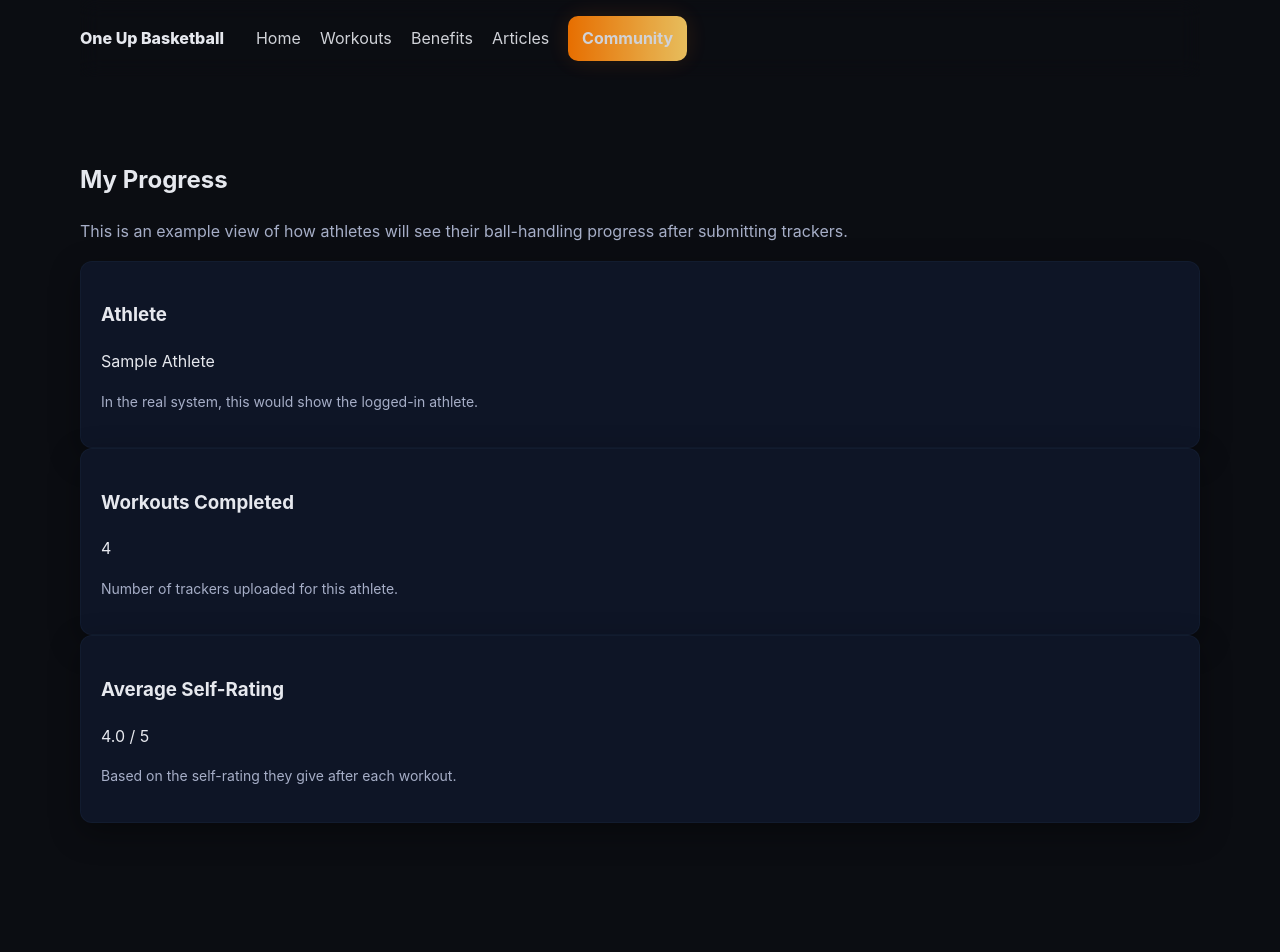
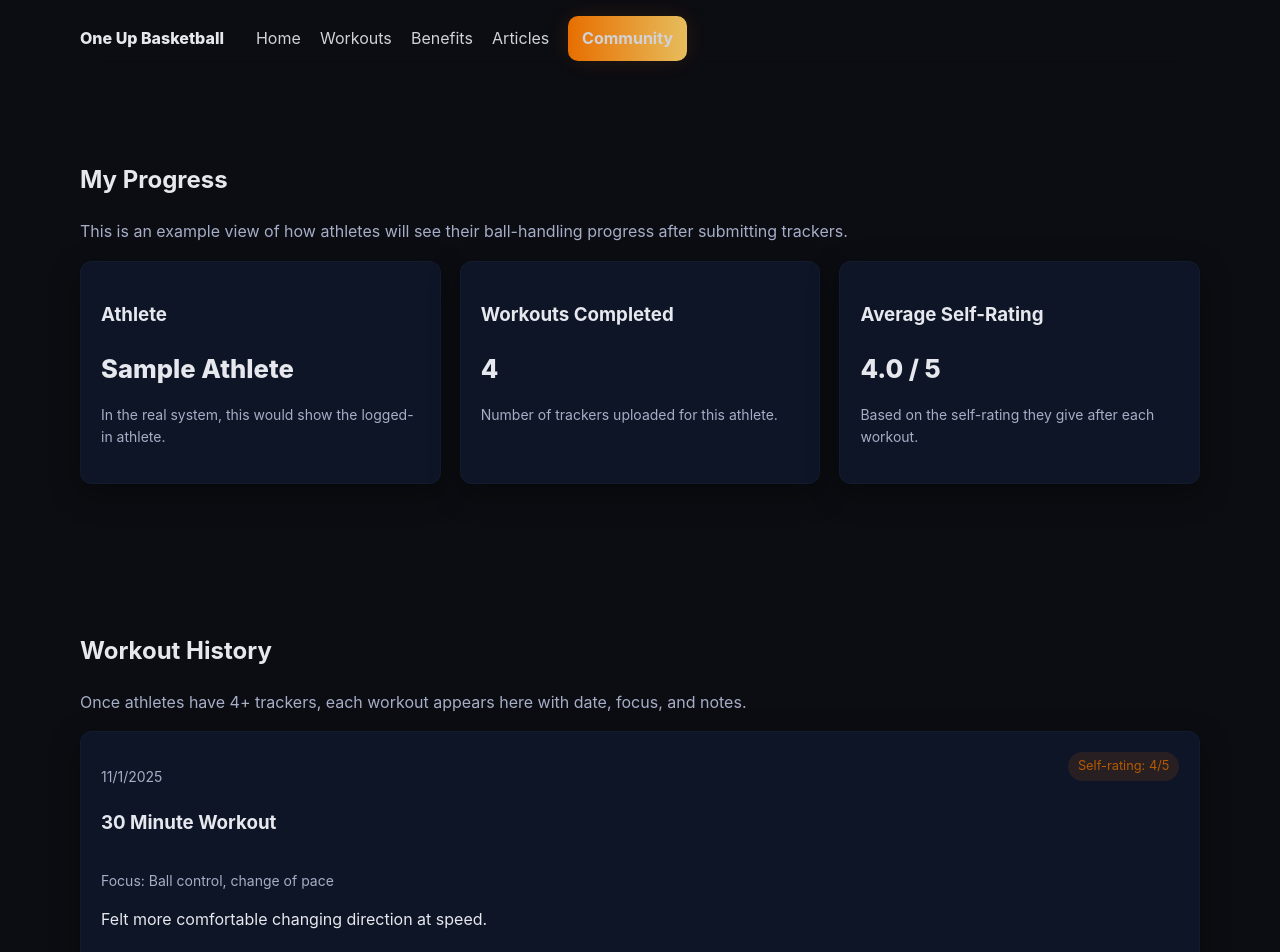
Before and after one commit to pd95501/One-Up-Ball-Handling-Draft, a Next.js app: page /progress in a window 1280 px wide. Shown: the top 952 px of the page. Built offline with nearby package versions, Linux system fonts and the light colour scheme.

Commit message:
Update styles.css
updated styles with progress page

```diff
--- a/public/styles.css
+++ b/public/styles.css
@@ -398,3 +398,54 @@ body{
 
   .grid-3{grid-template-columns:1fr}
 }
+
+/* ============================================================
+   PROGRESS PAGE
+   ============================================================ */
+.progress-summary{
+  display:grid;
+  gap:1.2rem;
+  grid-template-columns:repeat(3, minmax(0,1fr));
+}
+
+.progress-value{
+  font-size:1.6rem;
+  font-weight:800;
+  margin:.25rem 0;
+}
+
+.progress-list{
+  display:grid;
+  gap:1rem;
+}
+
+.progress-item__top{
+  display:flex;
+  justify-content:space-between;
+  align-items:flex-start;
+  gap:1rem;
+}
+
+.progress-tag{
+  padding:.25rem .6rem;
+  border-radius:999px;
+  font-size:.8rem;
+  background:rgba(255,122,0,.1);
+  color:#b45a00;
+}
+
+:root[data-theme="dark"] .progress-tag{
+  background:rgba(0,229,255,.12);
+  color:#8af3ff;
+}
+
+.progress-notes{
+  margin-top:.5rem;
+}
+
+/* mobile tweak */
+@media (max-width:900px){
+  .progress-summary{
+    grid-template-columns:1fr;
+  }
+}
```
